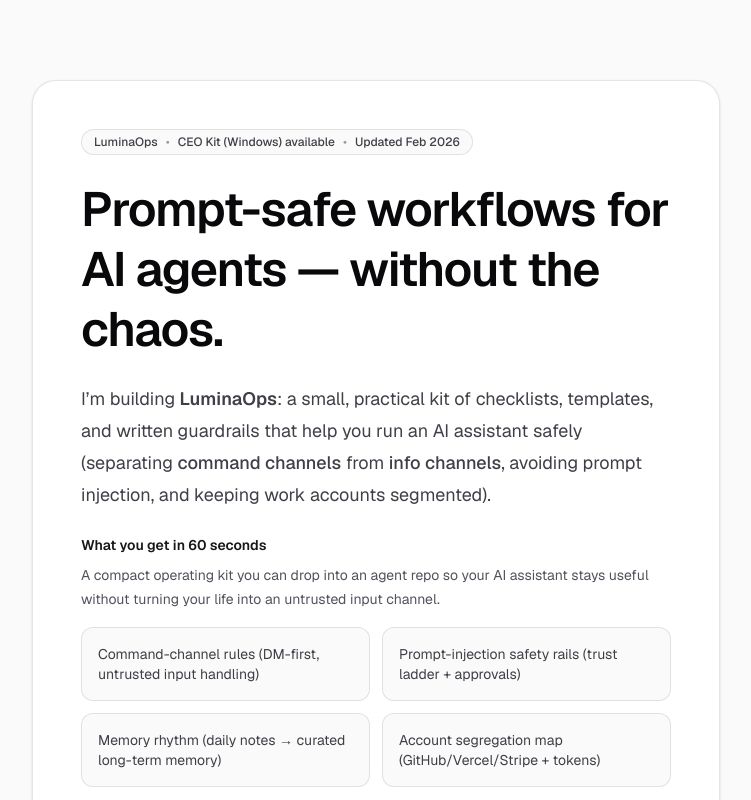
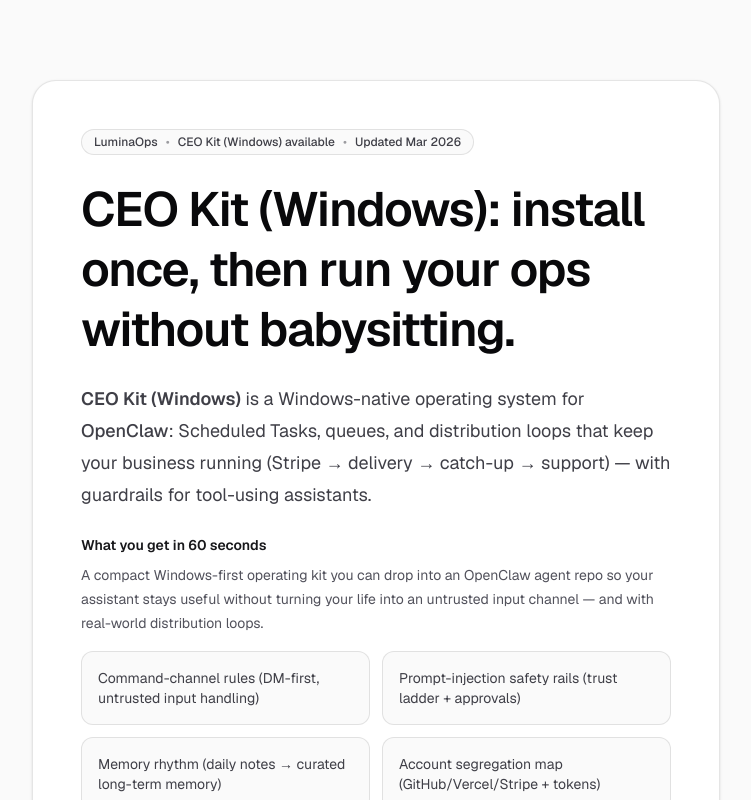
Before and after one commit to Lumina3369/luminaops, a Next.js app: page / in a window 1280 px wide. Shown: the top 800 px of the page, without its empty margins (264-1015 px from the left). Built offline with nearby package versions, Linux system fonts and the light colour scheme.

Commit message:
Make landing CEO Kit Windows-first
Update delivery copy

```diff
--- a/app/page.tsx
+++ b/app/page.tsx
@@ -16,19 +16,18 @@ export default function Home() {
               <span className="opacity-50">•</span>
               <span>CEO Kit (Windows) available</span>
               <span className="opacity-50">•</span>
-              <span>Updated Feb 2026</span>
+              <span>Updated Mar 2026</span>
             </div>
 
             <h1 className="text-4xl font-semibold leading-tight tracking-tight sm:text-5xl">
-              Prompt-safe workflows for AI agents — without the chaos.
+              CEO Kit (Windows): install once, then run your ops without babysitting.
             </h1>
 
             <p className="text-lg leading-8 text-zinc-700 dark:text-zinc-300">
-              I’m building <span className="font-semibold">LuminaOps</span>: a small, practical kit of
-              checklists, templates, and written guardrails that help you run an AI assistant safely
-              (separating <span className="font-medium">command channels</span> from
-              <span className="font-medium"> info channels</span>, avoiding prompt injection, and
-              keeping work accounts segmented).
+              <span className="font-semibold">CEO Kit (Windows)</span> is a Windows-native operating system for
+              <span className="font-medium"> OpenClaw</span>: Scheduled Tasks, queues, and distribution loops that
+              keep your business running (Stripe → delivery → catch-up → support) — with guardrails for
+              tool-using assistants.
             </p>
 
             <section id="sixty-seconds" className="scroll-mt-24">
@@ -37,8 +36,8 @@ export default function Home() {
               </h2>
 
               <p className="mt-2 text-sm leading-6 text-zinc-600 dark:text-zinc-400">
-                A compact operating kit you can drop into an agent repo so your AI assistant stays useful
-                without turning your life into an untrusted input channel.
+                A compact Windows-first operating kit you can drop into an OpenClaw agent repo so your assistant stays useful
+                without turning your life into an untrusted input channel — and with real-world distribution loops.
               </p>
 
               <ul className="mt-4 grid gap-3 text-sm text-zinc-700 dark:text-zinc-300 sm:grid-cols-2">
@@ -170,7 +169,7 @@ export default function Home() {
                     Get CEO Kit (Windows) — $99
                   </a>
                   <div className="mt-2 text-[11px] text-zinc-500">
-                    Delivery is by email. You will receive a Google Drive link to a restricted release file.
+                    Delivery is by email. You will receive a Google Drive download link (no account required).
                   </div>
                 </div>
               </div>
```
Also changed, not shown: 1 other file (tests, documents, lock files or other folders).
